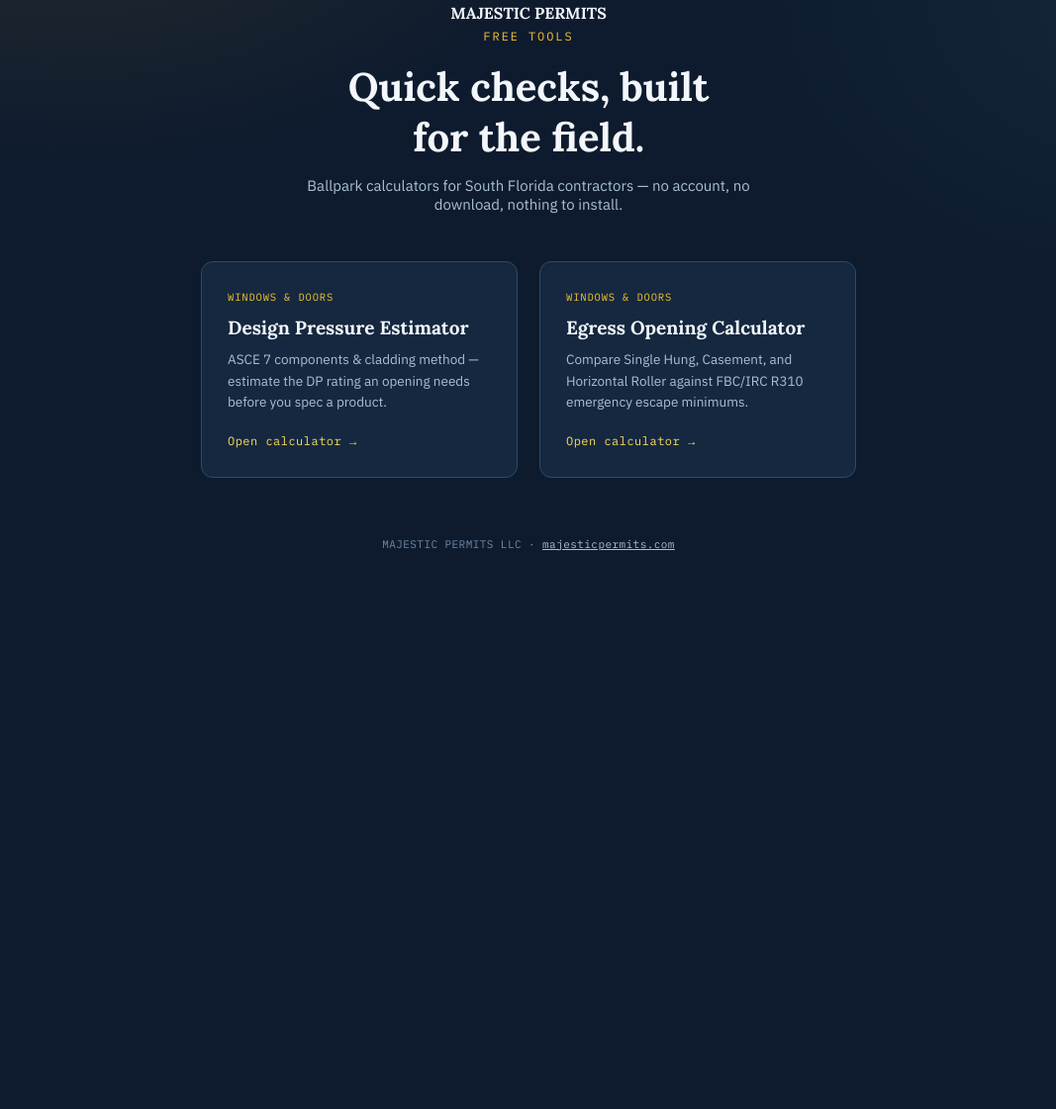
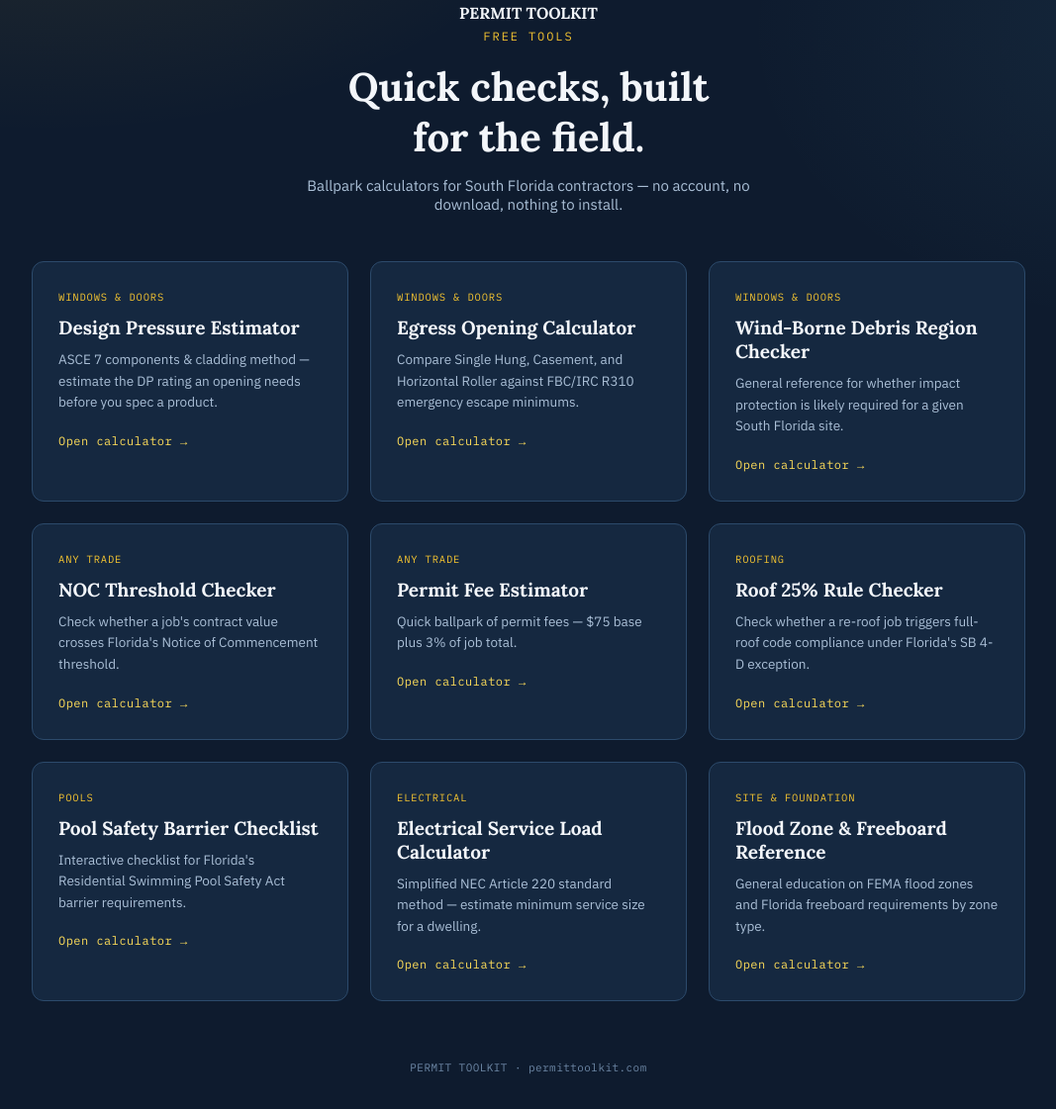
Before and after one commit to padavanoangelique-rgb/EgressCalculator, a plain HTML site: page index.html in a window 1280 px wide. Shown: the part 67-1188 px from the top of the page at 99% size, without its empty margins (106-1173 px from the left). Before the commit the page ends 800 px from the top, so only its background shows below. Drawn offline with Linux system fonts and the light colour scheme.

Commit message:
Add files via upload

```diff
--- a/index.html
+++ b/index.html
@@ -3,7 +3,7 @@
 <head>
 <meta charset="UTF-8">
 <meta name="viewport" content="width=device-width, initial-scale=1.0">
-<title>Free Tools | Majestic Permits</title>
+<title>Permit Toolkit — Free Calculators for Contractors</title>
 <link rel="preconnect" href="https://fonts.googleapis.com">
 <link href="https://fonts.googleapis.com/css2?family=Lora:ital,wght@0,500;0,700;1,600&family=IBM+Plex+Sans:wght@400;500;600&family=IBM+Plex+Mono:wght@400;500;600&display=swap" rel="stylesheet">
 <style>
@@ -25,7 +25,7 @@
   h1{font-family:'Lora', serif; font-size:clamp(28px,4vw,40px); text-align:center; max-width:16ch; margin-bottom:14px;}
   .sub{color:var(--ink-dim); text-align:center; max-width:52ch; margin-bottom:48px; font-size:15px;}
 
-  .tools{display:flex; gap:22px; flex-wrap:wrap; justify-content:center; max-width:900px;}
+  .tools{display:flex; gap:22px; flex-wrap:wrap; justify-content:center; max-width:1020px;}
   .tool-card{
     background:var(--panel); border:1px solid var(--hair); border-radius:12px; padding:28px 26px;
     width:320px; transition:border-color .2s, transform .2s;
@@ -41,7 +41,7 @@
 </style>
 </head>
 <body>
-  <div class="wordmark">MAJESTIC PERMITS</div>
+  <div class="wordmark">PERMIT TOOLKIT</div>
   <div class="eyebrow">Free Tools</div>
   <h1>Quick checks, built for the field.</h1>
   <div class="sub">Ballpark calculators for South Florida contractors — no account, no download, nothing to install.</div>
@@ -59,8 +59,50 @@
       <p>Compare Single Hung, Casement, and Horizontal Roller against FBC/IRC R310 emergency escape minimums.</p>
       <div class="go">Open calculator →</div>
     </a>
+    <a class="tool-card" href="./wind-borne-debris-checker.html">
+      <div class="tag">Windows &amp; Doors</div>
+      <h2>Wind-Borne Debris Region Checker</h2>
+      <p>General reference for whether impact protection is likely required for a given South Florida site.</p>
+      <div class="go">Open calculator →</div>
+    </a>
+    <a class="tool-card" href="./noc-threshold-checker.html">
+      <div class="tag">Any Trade</div>
+      <h2>NOC Threshold Checker</h2>
+      <p>Check whether a job's contract value crosses Florida's Notice of Commencement threshold.</p>
+      <div class="go">Open calculator →</div>
+    </a>
+    <a class="tool-card" href="./permit-fee-estimator.html">
+      <div class="tag">Any Trade</div>
+      <h2>Permit Fee Estimator</h2>
+      <p>Quick ballpark of permit fees — $75 base plus 3% of job total.</p>
+      <div class="go">Open calculator →</div>
+    </a>
+    <a class="tool-card" href="./roof-25-percent-rule-checker.html">
+      <div class="tag">Roofing</div>
+      <h2>Roof 25% Rule Checker</h2>
+      <p>Check whether a re-roof job triggers full-roof code compliance under Florida's SB 4-D exception.</p>
+      <div class="go">Open calculator →</div>
+    </a>
+    <a class="tool-card" href="./pool-safety-barrier-checklist.html">
+      <div class="tag">Pools</div>
+      <h2>Pool Safety Barrier Checklist</h2>
+      <p>Interactive checklist for Florida's Residential Swimming Pool Safety Act barrier requirements.</p>
+      <div class="go">Open calculator →</div>
+    </a>
+    <a class="tool-card" href="./electrical-load-calculator.html">
+      <div class="tag">Electrical</div>
+      <h2>Electrical Service Load Calculator</h2>
+      <p>Simplified NEC Article 220 standard method — estimate minimum service size for a dwelling.</p>
+      <div class="go">Open calculator →</div>
+    </a>
+    <a class="tool-card" href="./flood-zone-freeboard-reference.html">
+      <div class="tag">Site &amp; Foundation</div>
+      <h2>Flood Zone &amp; Freeboard Reference</h2>
+      <p>General education on FEMA flood zones and Florida freeboard requirements by zone type.</p>
+      <div class="go">Open calculator →</div>
+    </a>
   </div>
 
-  <footer>MAJESTIC PERMITS LLC &middot; <a href="https://www.majesticpermits.com">majesticpermits.com</a></footer>
+  <footer>PERMIT TOOLKIT &middot; permittoolkit.com</footer>
 </body>
 </html>
```
Also changed, not shown: noc-threshold-checker.html (+2 -2 lines).
